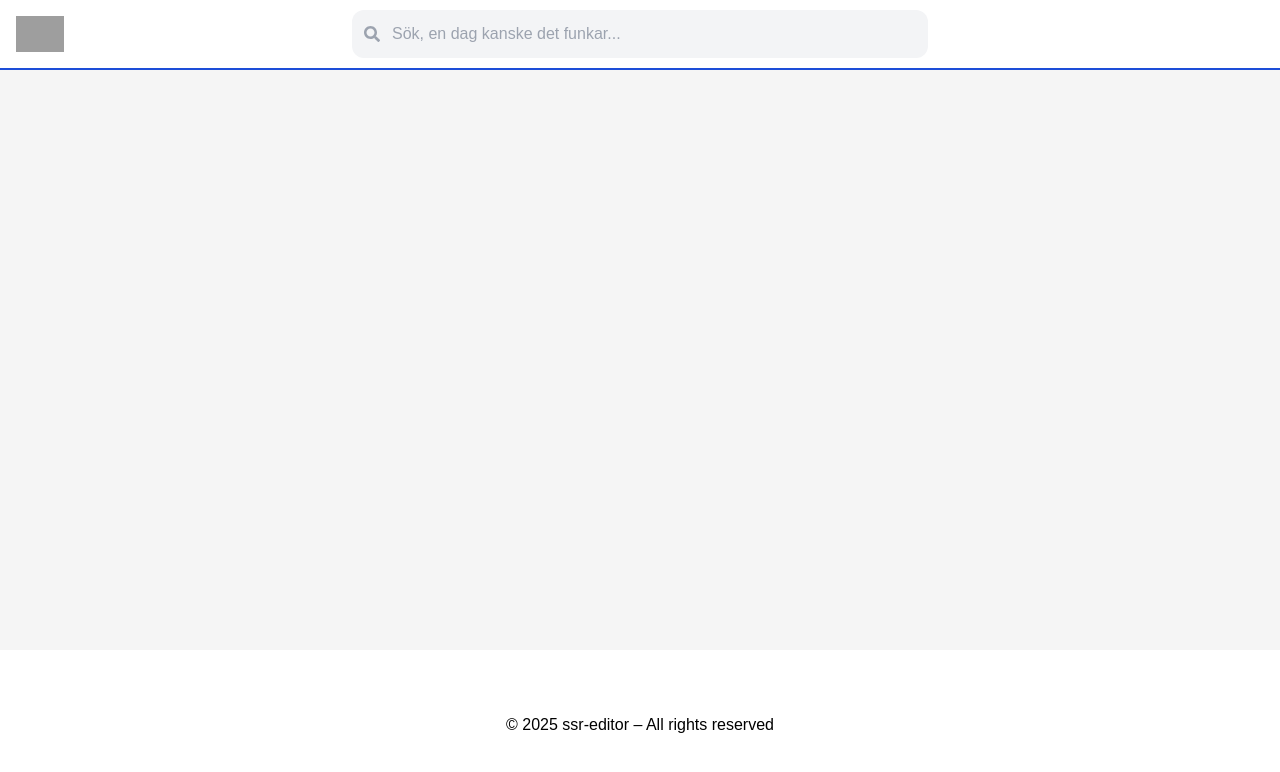
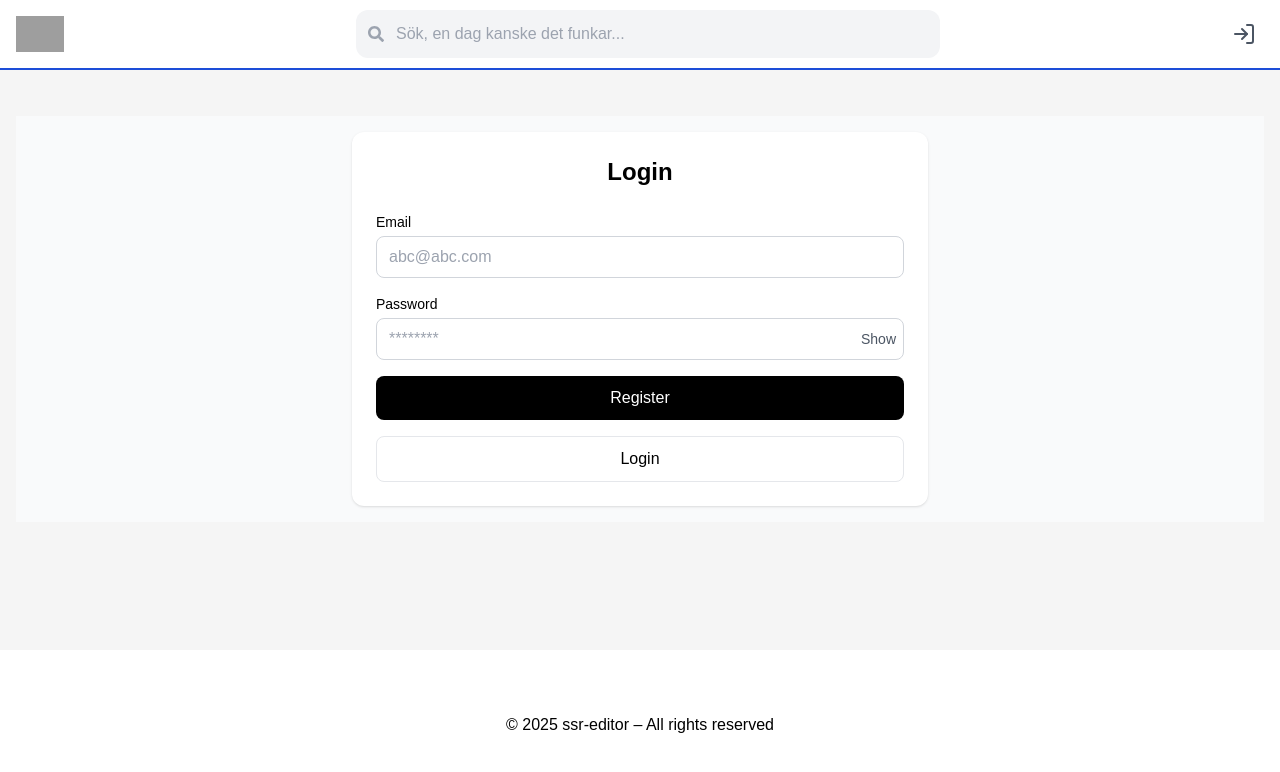
Before and after one commit to 21mmslak/ssr-editor-front-end, a React (Create React App) app: page /login in a window 1280 px wide. Shown: the top 772 px of the page. Built offline with nearby package versions, Linux system fonts and the light colour scheme; no server answers; grey boxes are pictures that could not be loaded.

Commit message:
Login + logout + register

```diff
--- a/package.json
+++ b/package.json
@@ -4,6 +4,8 @@
   "private": true,
   "homepage": "https://21mmslak.github.io/ssr-editor-front-end/",
   "dependencies": {
+    "@heroicons/react": "^2.2.0",
+    "@material-tailwind/react": "^2.1.10",
     "@testing-library/dom": "^10.4.1",
     "@testing-library/react": "^16.3.0",
     "@testing-library/user-event": "^13.5.0",
--- a/src/App.js
+++ b/src/App.js
@@ -4,17 +4,21 @@ import Footer from "./components/footer";
 import AllDocuments from "./components/loadAllDocuments";
 import DocumentPage from "./components/documentPage";
 import AddDocumentAction from "./components/addDocument";
+import LoginForm from "./components/loginForm";
+import RegisterForm from "./components/registerForm";
 
 function App() {
   return (
     <Router basename={process.env.PUBLIC_URL}>
       <div className="App min-h-screen flex flex-col">
         <Header />
-        <main className="flex-grow pb-[200px] overflow-y-auto mt-[150px]">
+        <main className="flex-grow pb-[200px] overflow-y-auto mt-[100px]">
           <Routes>
             <Route path="/" element={<AllDocuments />} />
             <Route path="/addDocument" element={<AddDocumentAction />} />
             <Route path="/doc/:id" element={<DocumentPage />} />
+            <Route path="/login" element={<LoginForm />} />
+            <Route path="/register" element={<RegisterForm />} />
           </Routes>
         </main>
         <Footer />
--- a/src/api.js
+++ b/src/api.js
@@ -46,3 +46,31 @@ export async function deleteDocument(id) {
 
     return true;
 }
+
+export async function registerApiCall({ email, password }) {
+    const res = await fetch(`${API_URL}/auth/register`, {
+        method: "POST",
+        headers: { "Content-Type": "application/json" },
+        body: JSON.stringify({ email, password }),
+    });
+
+    if (!res.ok) {
+        throw new Error(`HTTP error, status: ${res.status}`)
+    }
+
+    return await res.json();
+}
+
+export async function loginApiCall({ email, password }) {
+    const res = await fetch(`${API_URL}/auth/login`, {
+        method: "POST",
+        headers: { "Content-Type": "application/json" },
+        body: JSON.stringify({ email, password }),
+    });
+
+    if (!res.ok) {
+        throw new Error(`HTTP error, status: ${res.status}`)
+    }
+
+    return await res.json();
+}
--- a/src/components/header.jsx
+++ b/src/components/header.jsx
@@ -1,7 +1,36 @@
-import { Link } from "react-router-dom";
-import { FaSearch } from 'react-icons/fa';
+import { Link, useNavigate } from "react-router-dom";
+import { useEffect, useState } from "react";
+import { FaSearch } from "react-icons/fa";
+import { FiLogIn } from "react-icons/fi";
+import { BiLogOut } from "react-icons/bi";
 
 export default function Header() {
+  const [token, setToken] = useState(null);
+  const navigate = useNavigate();
+
+  useEffect(() => {
+    setToken(localStorage.getItem("token"));
+  }, []);
+
+  useEffect(() => {
+    const updateToken = () => setToken(localStorage.getItem("token"));
+
+    updateToken();
+    window.addEventListener("tokenChanged", updateToken);
+    window.addEventListener("storage", updateToken);
+
+    return () => {
+      window.removeEventListener("tokenChanged", updateToken);
+      window.removeEventListener("storage", updateToken);
+    };
+  }, []);
+
+  const handleLogout = () => {
+    localStorage.removeItem("token");
+    setToken(null);
+    navigate("/login");
+  };
+
   return (
     <header className="h-[70px] bg-white text-gray-600 flex items-center justify-between fixed top-0 left-0 w-full border-b-2 border-blue-700 z-40 px-4">
       <div className="flex items-center">
@@ -22,12 +51,35 @@ export default function Header() {
           <input
             type="text"
             placeholder="Sök, en dag kanske det funkar..."
-            className="pl-10 pr-3 h-12 bg-gray-100  rounded-xl w-full"
+            className="pl-10 pr-3 h-12 bg-gray-100 rounded-xl w-full"
           />
         </div>
       </div>
 
-      <div className="w-12" />
+      <div className="text-2xl">
+        {token ? (
+          <button
+            type="button"
+            onClick={handleLogout}
+            className="hover:text-gray-800 transition"
+            aria-label="Logout"
+            title="Logout"
+          >
+            <BiLogOut />
+          </button>
+        ) : (
+          <Link
+            to="/login"
+            className="hover:text-gray-800 transition"
+            aria-label="Logga in"
+            title="Logga in"
+          >
+            <FiLogIn />
+          </Link>
+        )}
+      </div>
+
+      <div className="w-2" />
     </header>
   );
 }
--- /dev/null
+++ b/src/components/loginForm.jsx
@@ -0,0 +1,113 @@
+import { useState, useEffect } from "react";
+import { useNavigate } from "react-router-dom";
+import { Link } from "react-router-dom";
+import { loginApiCall } from "../api";
+
+export default function LoginForm() {
+  const [email, setEmail] = useState("");
+  const [password, setPassword] = useState("");
+  const [show, setShow] = useState(false);
+  const [loading, setLoading] = useState(false);
+  const [error, setError] = useState("");
+  const navigate = useNavigate();
+
+    useEffect(() => {
+        const token = localStorage.getItem("token");
+        if (token) navigate("/");
+    }, [navigate]);
+
+  const handleSubmit = async (e) => {
+      e.preventDefault();
+      setError("");
+
+      if (!email || !password) {
+        setError("Fill both email and password!");
+        return;
+      }
+
+      try {
+      setLoading(true);
+      const data = await loginApiCall({ email, password });
+      if (data?.token) localStorage.setItem("token", data.token);
+      window.dispatchEvent(new Event("tokenChanged"));
+      navigate("/");
+    } catch (err) {
+      setError(err?.message || "Something went wrong");
+    } finally {
+      setLoading(false);
+    }
+    };
+
+  return (
+    <section className="flex items-center justify-center bg-gray-50 p-4">
+      <div className="w-full max-w-xl bg-white rounded-xl shadow p-6">
+        <h1 className="text-2xl font-semibold text-center mb-6">Login</h1>
+
+        <form onSubmit={handleSubmit} className="space-y-4">
+          {error && (
+            <div className="text-sm text-red-600 bg-red-50 border border-red-200 rounded p-2">
+              {error}
+            </div>
+          )}
+
+          <div>
+            <label htmlFor="email" className="block text-sm font-medium mb-1">
+                Email
+            </label>
+            <input
+              id="email"
+              name="email"
+              type="email"
+              autoComplete="email"
+              className="w-full rounded-lg border border-gray-300 px-3 py-2 focus:outline-none focus:ring-2 focus:ring-gray-400"
+              placeholder="abc@abc.com"
+              value={email}
+              onChange={(e) => setEmail(e.target.value)}
+              required
+            />
+          </div>
+
+          <div>
+            <label htmlFor="password" className="block text-sm font-medium mb-1">
+              Password
+            </label>
+            <div className="relative">
+              <input
+                id="password"
+                name="password"
+                type={show ? "text" : "password"}
+                autoComplete="current-password"
+                className="w-full rounded-lg border border-gray-300 px-3 py-2 pr-10 focus:outline-none focus:ring-2 focus:ring-gray-400"
+                placeholder="********"
+                value={password}
+                onChange={(e) => setPassword(e.target.value)}
+                required
+              />
+              <button
+                type="button"
+                onClick={() => setShow((v) => !v)}
+                className="absolute inset-y-0 right-2 my-auto text-sm text-gray-600 hover:text-black"
+                aria-label={show ? "Hide password" : "Show password"}
+              >
+                {show ? "Hide" : "Show"}
+              </button>
+            </div>
+          </div>
+          <Link
+            to="/register"
+            className="w-full inline-block text-center rounded-lg bg-black text-white py-2.5 font-medium hover:opacity-90 transition"
+            >
+            Register
+            </Link>
+          <button
+            type="submit"
+            disabled={loading}
+            className="w-full rounded-lg bg-white text-black py-2.5 font-medium hover:opacity-90 transition border disabled:opacity-60"
+          >
+            {loading ? "Logging in..." : "Login"}
+          </button>
+        </form>
+      </div>
+    </section>
+  );
+}
--- /dev/null
+++ b/src/components/registerForm.jsx
@@ -0,0 +1,105 @@
+import { useState, useEffect } from "react";
+import { useNavigate } from "react-router-dom";
+import { registerApiCall } from "../api";
+
+export default function RegisterForm() {
+  const [email, setEmail] = useState("");
+  const [password, setPassword] = useState("");
+  const [show, setShow] = useState(false);
+  const [error, setError] = useState("");
+  const [loading, setLoading] = useState(false);
+  const navigate = useNavigate();
+
+  useEffect(() => {
+        const token = localStorage.getItem("token");
+        if (token) navigate("/");
+    }, [navigate]);
+
+  const handleSubmit = async (e) => {
+    e.preventDefault();
+    setError("");
+
+    if (!email || !password) {
+      setError("Fill both email and password!");
+      return;
+    }
+
+    try {
+      setLoading(true);
+      await registerApiCall({ email, password });
+      navigate("/login");
+    } catch (err) {
+      setError(err?.message || "Something went wrong");
+    } finally {
+      setLoading(false);
+    }
+  };
+
+  return (
+    <section className="flex items-center justify-center bg-gray-50 p-4">
+      <div className="w-full max-w-xl bg-white rounded-xl shadow p-6">
+        <h1 className="text-2xl font-semibold text-center mb-6">Register</h1>
+
+        <form onSubmit={handleSubmit} className="space-y-4">
+          {error && (
+            <div className="text-sm text-red-600 bg-red-50 border border-red-200 rounded p-2">
+              {error}
+            </div>
+          )}
+
+          <div>
+            <label htmlFor="email" className="block text-sm font-medium mb-1">
+              Email
+            </label>
+            <input
+              id="email"
+              name="email"
+              type="email"
+              autoComplete="email"
+              className="w-full rounded-lg border border-gray-300 px-3 py-2 focus:outline-none focus:ring-2 focus:ring-gray-400"
+              placeholder="abc@abc.com"
+              value={email}
+              onChange={(e) => setEmail(e.target.value)}
+              required
+            />
+          </div>
+
+          <div>
+            <label htmlFor="password" className="block text-sm font-medium mb-1">
+              Password
+            </label>
+            <div className="relative">
+              <input
+                id="password"
+                name="password"
+                type={show ? "text" : "password"}
+                autoComplete="new-password"
+                className="w-full rounded-lg border border-gray-300 px-3 py-2 pr-10 focus:outline-none focus:ring-2 focus:ring-gray-400"
+                placeholder="********"
+                value={password}
+                onChange={(e) => setPassword(e.target.value)}
+                required
+              />
+              <button
+                type="button"
+                onClick={() => setShow((v) => !v)}
+                className="absolute inset-y-0 right-2 my-auto text-sm text-gray-600 hover:text-black"
+                aria-label={show ? "Hide password" : "Show password"}
+              >
+                {show ? "Hide" : "Show"}
+              </button>
+            </div>
+          </div>
+
+          <button
+            type="submit"
+            disabled={loading}
+            className="w-full rounded-lg bg-white text-black py-2.5 font-medium hover:opacity-90 transition border disabled:opacity-60"
+          >
+            {loading ? "Registering..." : "Register"}
+          </button>
+        </form>
+      </div>
+    </section>
+  );
+}
```
Also changed, not shown: 1 other file (tests, documents, lock files or other folders).
